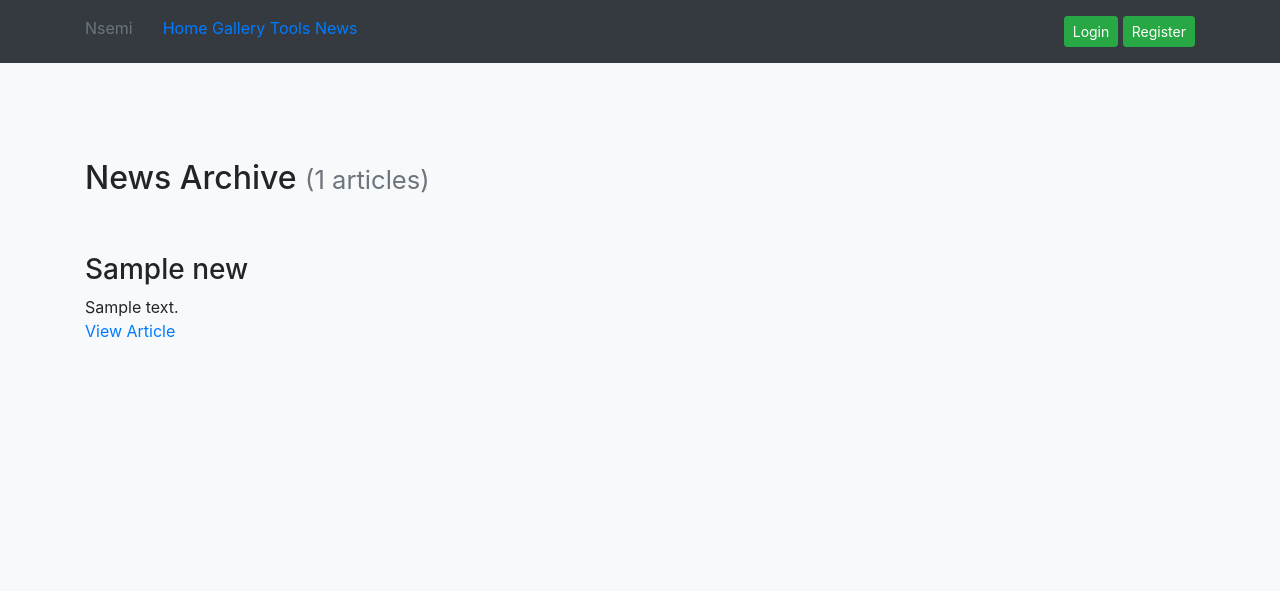
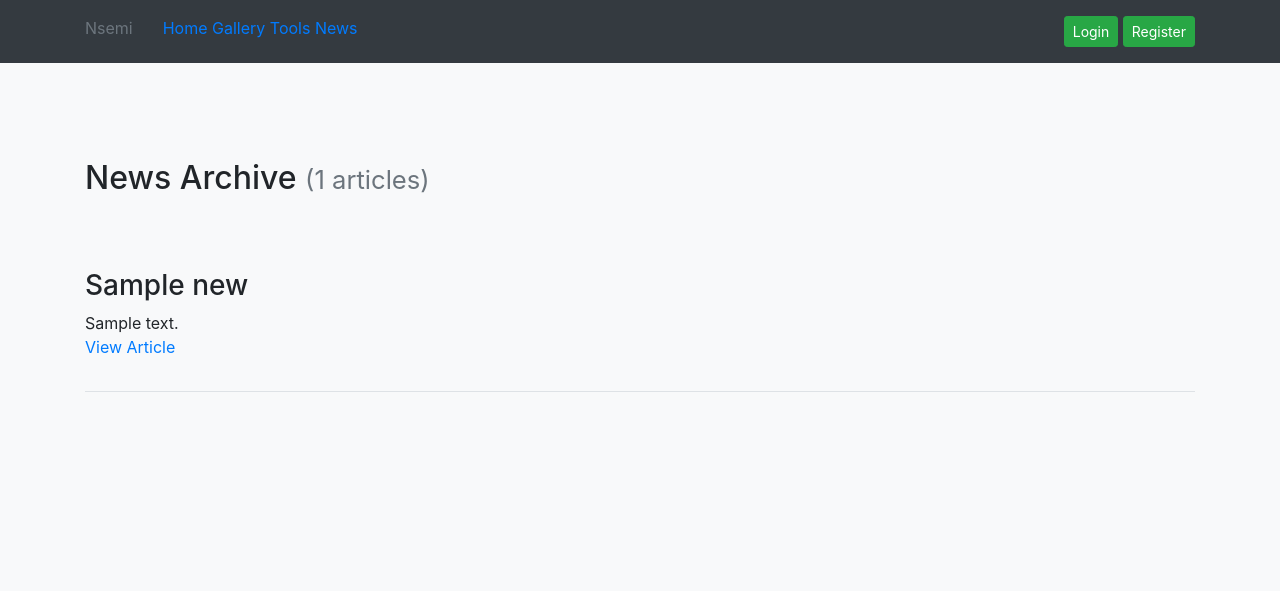
Before and after one commit to zuacaldeira/nsemi, a CodeIgniter app: page /database/news in a window 1280 px wide. Shown: the top 591 px of the page. Run offline with CodeIgniter, Linux system fonts and the light colour scheme; tables that the repository leaves empty or names only in its code hold one stand-in row (values such as "Sample post"); some libraries are stand-ins or nearby versions.

Commit message:
Add separator between articles in news page.

```diff
--- a/application/views/news/index.php
+++ b/application/views/news/index.php
@@ -12,6 +12,7 @@
 
 
     <?php foreach($news as $news_item): ?>
+    <div class="border-bottom py-3">
         <h3>
             <?php echo $news_item['title']; ?>
         </h3>
@@ -19,6 +20,7 @@
             <?php echo $news_item['text'];  ?>
         </div>
         <p><a href="<?php echo site_url('news/'.$news_item['slug']); ?>">View Article</a></p>
+    </div>
 
     <?php endforeach; ?>
 </div>
```
Lines whose indentation alone changed are shown as unchanged.
